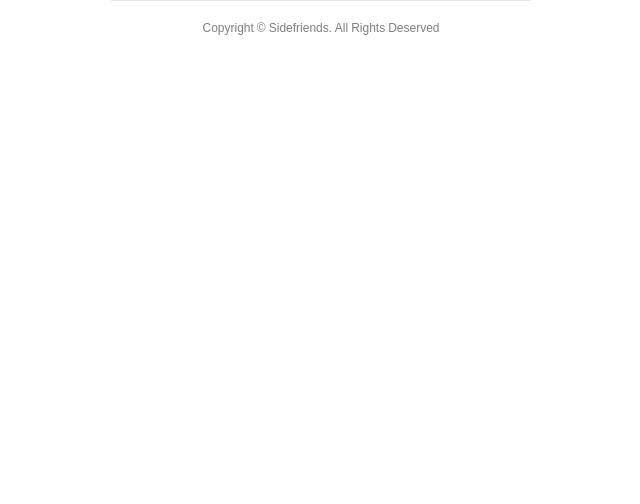
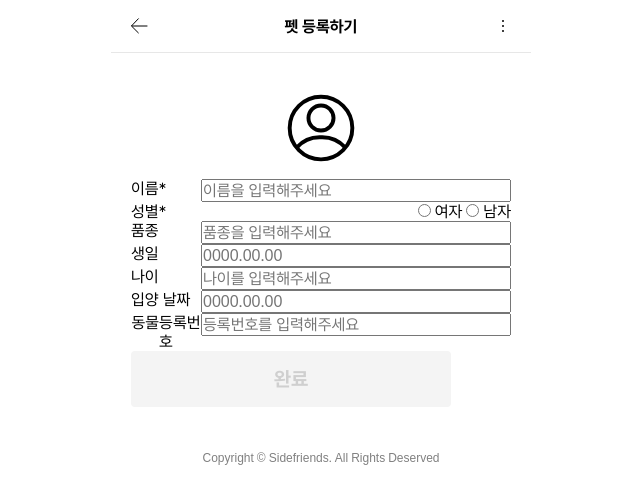
Before and after one commit to bsideproject/team4-frontend, a Vue app: page /profile/create in a window 1280 px wide. Shown: the top 504 px of the page, without its empty margins (319-959 px from the left). Built offline with nearby package versions, Linux system fonts and the light colour scheme.

Commit message:
feat. 펫프로필 등록화면 생성

```diff
--- a/src/assets/styles/common.scss
+++ b/src/assets/styles/common.scss
@@ -131,6 +131,27 @@
         border-radius: 60px;
         position: relative;
       }
+    }
+  }
+}
+
+.createProfile {
+  padding: 28px 20px 24px;
+  &-photo {
+    &__img {
+      width: 94px;
+      height: 94px;
+    }
+  }
+  &-form {
+    display: flex;
+    flex-direction: column;
+    flex-wrap: wrap;
+    width: 100%;
+    &__row {
+      width: 100%;
+      display: flex;
+      justify-content: space-between;
     }
   }
 }
--- a/src/pages/checklist/ChecklistPage.vue
+++ b/src/pages/checklist/ChecklistPage.vue
@@ -14,7 +14,7 @@
         <img src="@assets/images/png/petadd_illust.png" alt=""/>
       </div>
       <p class="empty__txt">등록된 펫이 없습니다. <br/>펫을 등록해주세요!</p>
-      <button class="empty__btn btn-lg-enabled">등록</button>
+      <button class="empty__btn btn-lg-enabled" @click="$router.push('profile/create')">등록</button>
     </div>
 
   </div>
--- /dev/null
+++ b/src/pages/profile/CreateProfile.vue
@@ -0,0 +1,70 @@
+<template>
+  <div class="createProfile">
+    <div class="createProfile-photo">
+      <img class="createProfile-photo__img" src="@assets/images/icons/profile.svg" alt="" />
+    </div>
+    <div class="createProfile-form">
+      <div class="createProfile-form__row">
+        <div class="row__label">이름*</div>
+        <div class="row__input">
+          <input type="text" placeholder="이름을 입력해주세요">
+        </div>
+      </div>
+      <div class="createProfile-form__row">
+        <div class="row__label">성별*</div>
+        <div class="row__input">
+          <label for="gender">
+            <input type="radio" name="gender">
+            여자
+          </label>
+          <label for="gender">
+            <input type="radio" name="gender">
+            남자
+          </label>
+        </div>
+      </div>
+      <div class="createProfile-form__row">
+        <div class="row__label">품종</div>
+        <div class="row__input">
+          <input type="text" placeholder="품종을 입력해주세요">
+        </div>
+      </div>
+      <div class="createProfile-form__row">
+        <div class="row__label">생일</div>
+        <div class="row__input">
+          <input type="text" placeholder="0000.00.00">
+        </div>
+      </div>
+      <div class="createProfile-form__row">
+        <div class="row__label">나이</div>
+        <div class="row__input">
+          <input type="text" placeholder="나이를 입력해주세요">
+        </div>
+      </div>
+      <div class="createProfile-form__row">
+        <div class="row__label">입양 날짜</div>
+        <div class="row__input">
+          <input type="text" placeholder="0000.00.00">
+        </div>
+      </div>
+      <div class="createProfile-form__row">
+        <div class="row__label">동물등록번호</div>
+        <div class="row__input">
+          <input type="text" placeholder="등록번호를 입력해주세요">
+        </div>
+      </div>
+      <button class="empty__btn btn-lg-disabled" @click="nextStep">완료</button>
+    </div>
+  </div>
+</template>
+
+<script setup>
+const currentStep = 1;
+function nextStep() {
+  this.currentStep += 1;
+}
+</script>
+
+<style scoped>
+
+</style>
--- a/src/router/routes/index.js
+++ b/src/router/routes/index.js
@@ -10,6 +10,7 @@ const LoginPage = () => import('@pages/login/LoginPage.vue')
 const SettingPage = () => import('@pages/setting/SettingPage.vue')
 const Group = () => import('@pages/group/Group.vue')
 const quickNote = () => import('@pages/quickNote/quickNote.vue')
+const CreateProfile = () => import('@pages/profile/CreateProfile.vue')
 
 export default [
   {
@@ -54,5 +55,14 @@ export default [
   {
     path: '/quickNote',
     component: quickNote,
+  },
+  {
+    path: '/profile/create',
+    component: CreateProfile,
+    meta: {
+      auth: true,
+      title: '펫 등록하기',
+      headerType: HEADER_TYPE.MORE
+    }
   }
 ]
```
